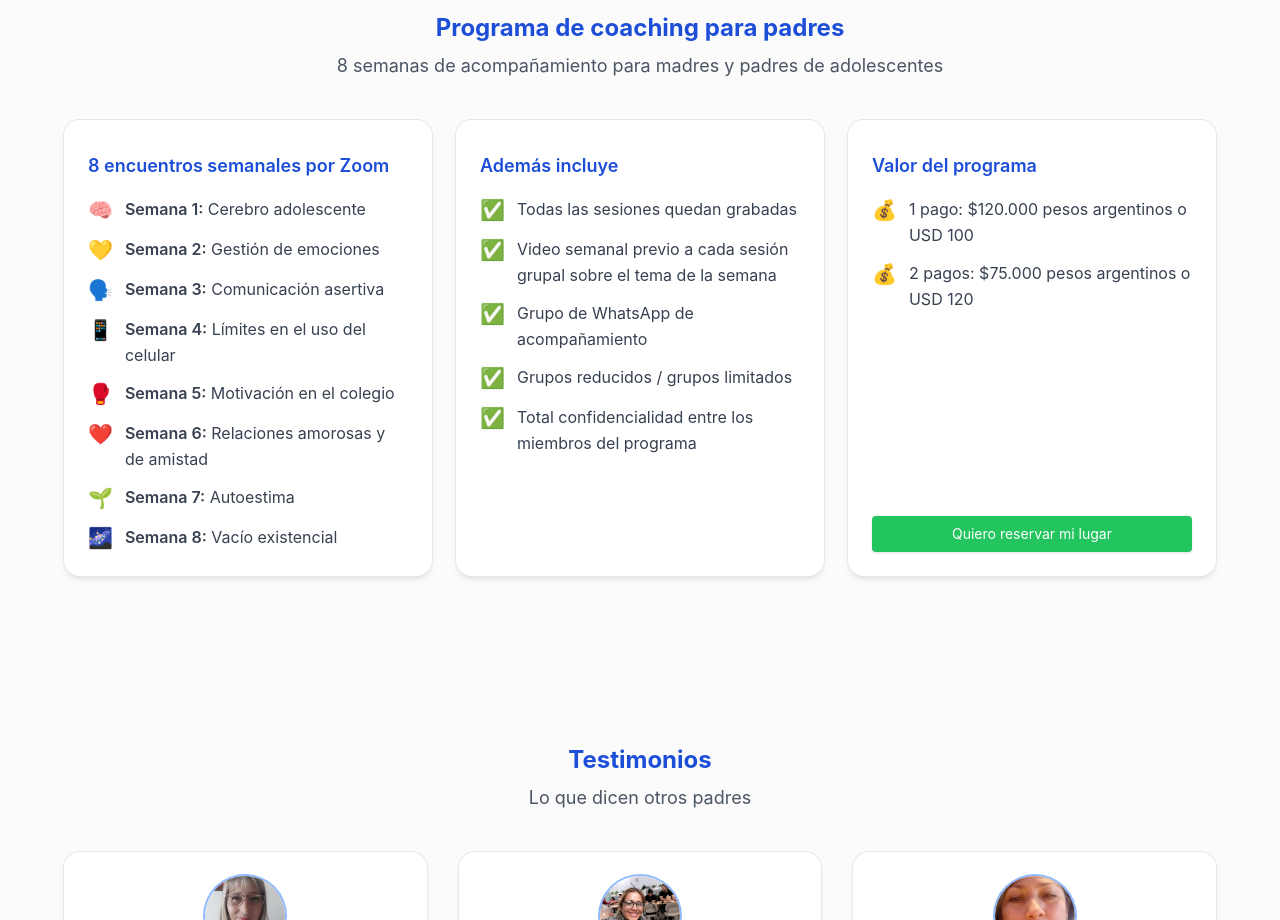
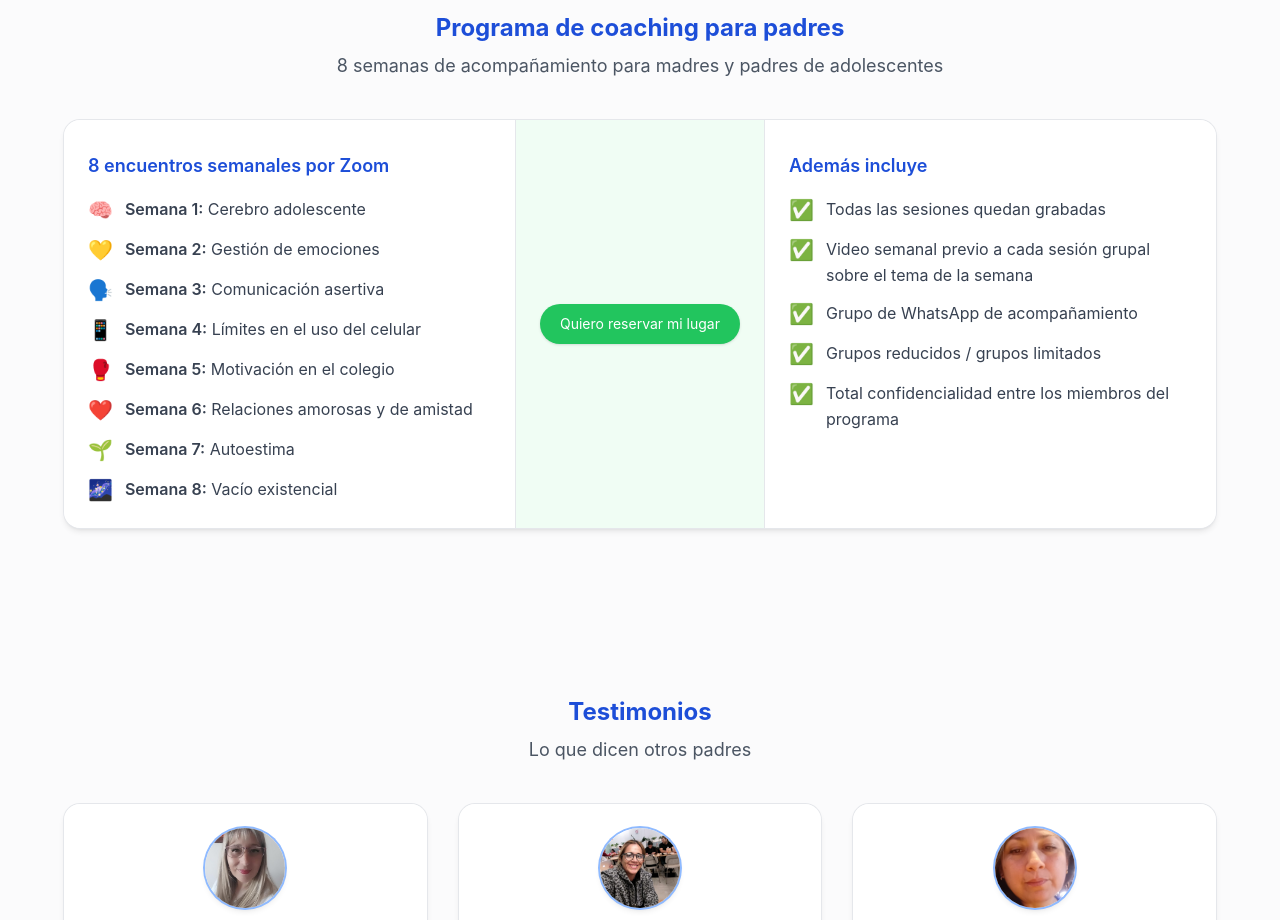
Before and after one commit to sekigan98/dram-adolescentes, a Next.js app: page / in a window 1280 px wide. Shown: the part 3480-4400 px from the top of the page. Built offline with nearby package versions, Linux system fonts and the light colour scheme.

Commit message:
Update CoachingProgram.tsx

```diff
--- a/components/CoachingProgram.tsx
+++ b/components/CoachingProgram.tsx
@@ -17,15 +17,11 @@ const includes = [
   "Total confidencialidad entre los miembros del programa",
 ];
 
-const pricing = [
-  "1 pago: $120.000 pesos argentinos o USD 100",
-  "2 pagos: $75.000 pesos argentinos o USD 120",
-];
-
 export default function CoachingProgram() {
   return (
-    <div className="grid gap-6 lg:grid-cols-3">
-      <div className="card p-6">
+    <div className="card overflow-hidden">
+      <div className="grid gap-0 md:grid-cols-[1fr_auto_1fr]">
+        <div className="p-6">
           <h3 className="text-blue-700 font-semibold text-lg">
             8 encuentros semanales por Zoom
           </h3>
@@ -44,8 +40,21 @@ export default function CoachingProgram() {
           </ol>
         </div>
 
-      <div className="card p-6">
-        <h3 className="text-blue-700 font-semibold text-lg">Además incluye</h3>
+        <div className="flex items-center justify-center border-y border-gray-200 bg-green-50 px-6 py-8 md:border-y-0 md:border-x">
+          <a
+            href="https://wa.me/5492236861939?text=Hola%20Vale%2C%20quiero%20reservar%20el%20programa%20de%20coaching%20para%20padres"
+            target="_blank"
+            rel="noopener noreferrer"
+            className="inline-flex items-center justify-center bg-green-500 hover:bg-green-600 text-white text-sm px-5 py-2.5 rounded-full shadow transition-colors"
+          >
+            Quiero reservar mi lugar
+          </a>
+        </div>
+
+        <div className="p-6">
+          <h3 className="text-blue-700 font-semibold text-lg">
+            Además incluye
+          </h3>
           <ul className="mt-4 space-y-3 text-gray-700">
             {includes.map((item) => (
               <li key={item} className="flex gap-3">
@@ -57,31 +66,6 @@ export default function CoachingProgram() {
             ))}
           </ul>
         </div>
-
-      <div className="card p-6 flex flex-col justify-between">
-        <div>
-          <h3 className="text-blue-700 font-semibold text-lg">
-            Valor del programa
-          </h3>
-          <ul className="mt-4 space-y-3 text-gray-700">
-            {pricing.map((item) => (
-              <li key={item} className="flex gap-3">
-                <span className="text-xl" aria-hidden="true">
-                  💰
-                </span>
-                <span>{item}</span>
-              </li>
-            ))}
-          </ul>
-        </div>
-        <a
-          href="https://wa.me/5492236861939?text=Hola%20Vale%2C%20quiero%20reservar%20el%20programa%20de%20coaching%20para%20padres"
-          target="_blank"
-          rel="noopener noreferrer"
-          className="mt-6 inline-flex items-center justify-center bg-green-500 hover:bg-green-600 text-white text-sm px-4 py-2 rounded shadow transition-colors"
-        >
-          Quiero reservar mi lugar
-        </a>
       </div>
     </div>
   );
```
Lines whose indentation alone changed are shown as unchanged.
